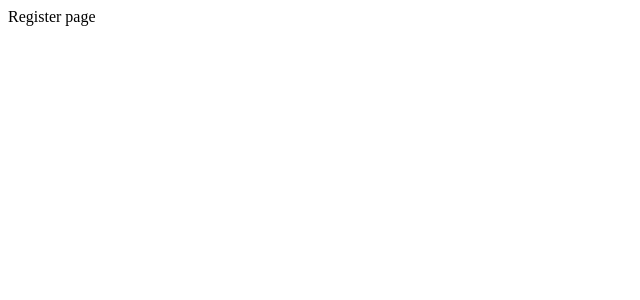
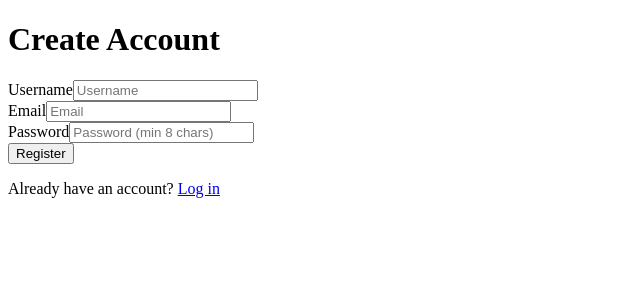
Before and after one commit to allisonrod0106-crypto/capstone, a Vue app in the folder journal-frontend/: page /register in a window 1280 px wide. Shown: the top 300 px of the page, without its empty margins (0-640 px from the left). Built offline with nearby package versions, Linux system fonts and the light colour scheme.

Commit message:
build register and login views wired to auth store

```diff
--- a/journal-frontend/src/views/Login.vue
+++ b/journal-frontend/src/views/Login.vue
@@ -1,3 +1,51 @@
 <template>
-  <div>Login page</div>
+  <div>
+    <h1>Log In</h1>
+
+    <form @submit.prevent="handleSubmit">
+      <div>
+        <label>Email</label>
+        <input v-model="form.email" type="email" placeholder="Email" required />
+      </div>
+
+      <div>
+        <label>Password</label>
+        <input v-model="form.password" type="password" placeholder="Password" required />
+      </div>
+
+      <p v-if="error" style="color: red;">{{ error }}</p>
+
+      <button type="submit" :disabled="loading">
+        {{ loading ? 'Logging in...' : 'Log In' }}
+      </button>
+    </form>
+
+    <p>Don't have an account? <RouterLink to="/register">Register</RouterLink></p>
+  </div>
 </template>
+
+<script setup>
+import { ref } from 'vue'
+import { useRouter } from 'vue-router'
+import { useAuthStore } from '../stores/auth'
+
+const router = useRouter()
+const auth = useAuthStore()
+
+const form = ref({ email: '', password: '' })
+const error = ref(null)
+const loading = ref(false)
+
+async function handleSubmit() {
+  error.value = null
+  loading.value = true
+  try {
+    await auth.login(form.value)
+    router.push('/journal')
+  } catch (err) {
+    error.value = err.response?.data?.error || 'Something went wrong.'
+  } finally {
+    loading.value = false
+  }
+}
+</script>
--- a/journal-frontend/src/views/Register.vue
+++ b/journal-frontend/src/views/Register.vue
@@ -1,3 +1,56 @@
 <template>
-  <div>Register page</div>
+  <div>
+    <h1>Create Account</h1>
+
+    <form @submit.prevent="handleSubmit">
+      <div>
+        <label>Username</label>
+        <input v-model="form.username" type="text" placeholder="Username" required />
+      </div>
+
+      <div>
+        <label>Email</label>
+        <input v-model="form.email" type="email" placeholder="Email" required />
+      </div>
+
+      <div>
+        <label>Password</label>
+        <input v-model="form.password" type="password" placeholder="Password (min 8 chars)" required />
+      </div>
+
+      <p v-if="error" style="color: red;">{{ error }}</p>
+
+      <button type="submit" :disabled="loading">
+        {{ loading ? 'Creating account...' : 'Register' }}
+      </button>
+    </form>
+
+    <p>Already have an account? <RouterLink to="/login">Log in</RouterLink></p>
+  </div>
 </template>
+
+<script setup>
+import { ref } from 'vue'
+import { useRouter } from 'vue-router'
+import { useAuthStore } from '../stores/auth'
+
+const router = useRouter()
+const auth = useAuthStore()
+
+const form = ref({ username: '', email: '', password: '' })
+const error = ref(null)
+const loading = ref(false)
+
+async function handleSubmit() {
+  error.value = null
+  loading.value = true
+  try {
+    await auth.register(form.value)
+    router.push('/journal')
+  } catch (err) {
+    error.value = err.response?.data?.error || 'Something went wrong.'
+  } finally {
+    loading.value = false
+  }
+}
+</script>
```
